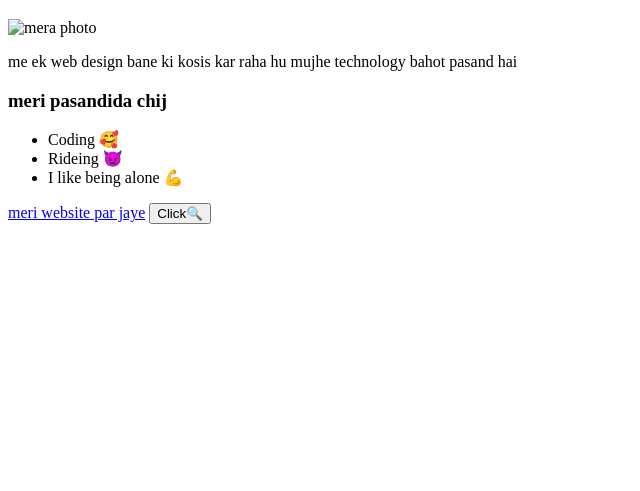
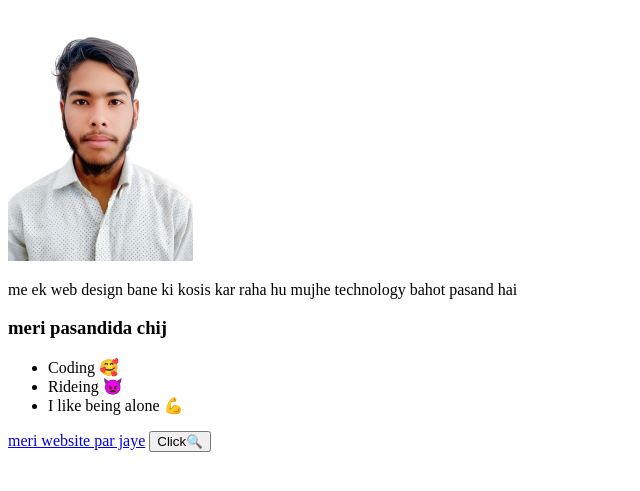
Before and after one commit to mahammadsaif0786/Mahammad-saif-quiz-, a plain HTML site: page index.html in a window 1280 px wide. Shown: the part 61-552 px from the top of the page, without its empty margins (0-640 px from the left). Drawn offline with Linux system fonts and the light colour scheme.

Commit message:
Update index.html

```diff
--- a/index.html
+++ b/index.html
@@ -7,7 +7,7 @@
 </head>
 <body>
     <h1>Mera naam Mahammadsaif Hai</h1>
-    <img src="saif.jpeg" alt="mera photo" width="185">
+    <img src="saif.jpg" alt="mera photo" width="185">
     <p> me ek web design bane ki kosis kar raha hu mujhe technology bahot pasand hai </p>
     <h3> meri pasandida chij </h3>
 
```
